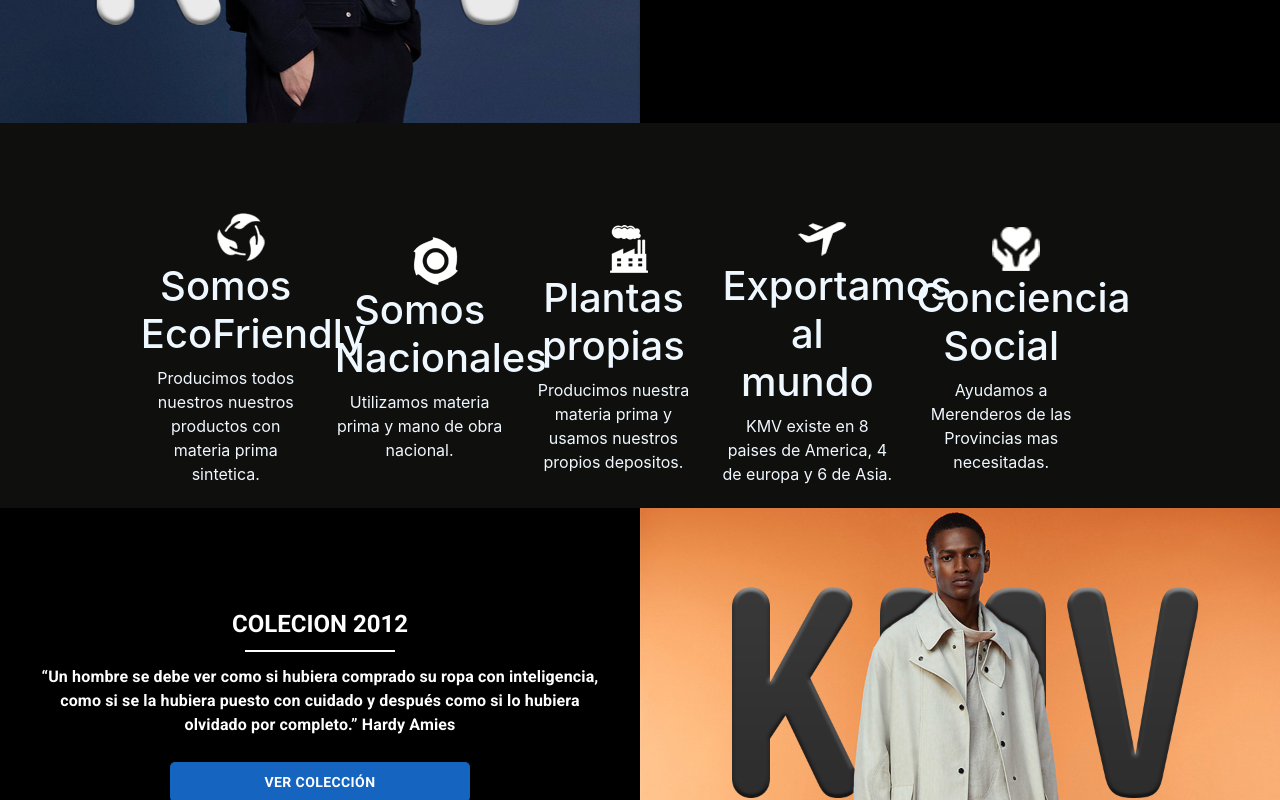
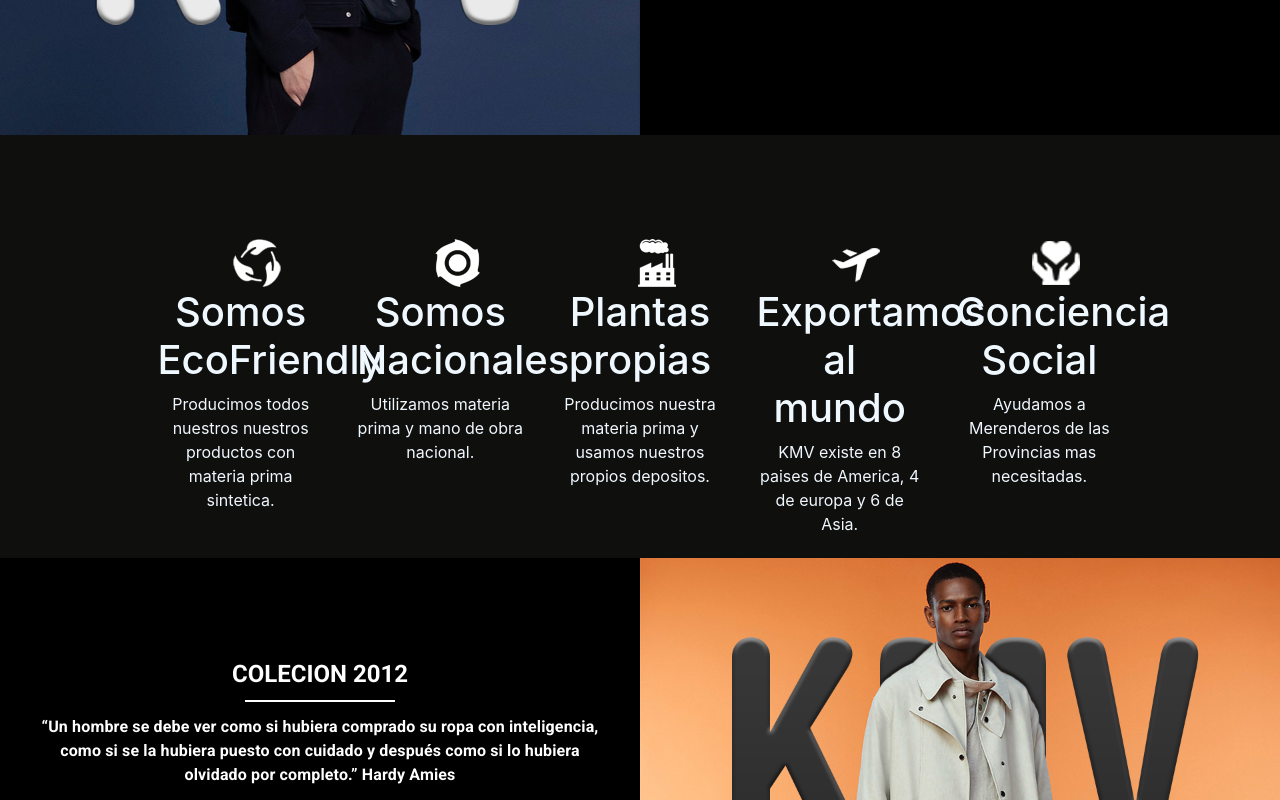
Before and after one commit to arianhoff/TrabajoGrupalKMVClothing, a React (Create React App) app: page / in a window 1280 px wide. Shown: the part 960-1760 px from the top of the page. Built offline with nearby package versions, Linux system fonts and the light colour scheme; the HTML template or start-up script is replaced by a standard one.

Commit message:
Corrección final de margen

```diff
--- a/src/general/article.js
+++ b/src/general/article.js
@@ -2,44 +2,7 @@ import { Typography, Button, Grid, Paper, styled } from "@mui/material";
 import { Box } from "@mui/system";
 import { makeStyles } from "@material-ui/core";
 import "../style/estiloGeneral.css";
-import c1 from "../assets/eco.png";
-import c2 from "../assets/Nacional.png";
-import c3 from "../assets/plantas propias.png";
-import c4 from "../assets/exportamos.png";
-import c5 from "../assets/Consiencia social.png";
-
-const Chose = [
-  {
-    img: c1,
-    info: "Somos EcoFriendly",
-    desc: "Producimos todos nuestros nuestros productos con materia prima sintetica.",
-    key: c1,
-  },
-  {
-    img: c2,
-    info: "Somos Nacionales",
-    desc: "Utilizamos materia prima y mano de obra nacional.",
-    key: c2,
-  },
-  {
-    img: c3,
-    info: "Plantas propias",
-    desc: "Producimos nuestra materia prima y usamos nuestros propios depositos.",
-    key: c3,
-  },
-  {
-    img: c4,
-    info: "Exportamos al mundo",
-    desc: "KMV existe en 8 paises de America, 4 de europa y 6 de Asia.",
-    key: c4,
-  },
-  {
-    img: c5,
-    info: "Conciencia Social",
-    desc: "Ayudamos a Merenderos de las Provincias mas necesitadas.",
-    key: c5,
-  },
-];
+import VentajasKMV from "./ventajasKMV";
 
 const UseStyles = makeStyles({
   botonArticle: {
@@ -95,26 +58,6 @@ const UseStyles = makeStyles({
     padding: "0px",
     margin: "10px auto 0 auto",
   },
-  choseGlobal: {
-    display: "flex",
-    backgroundColor: "#0F0F0D",
-    alignItems: "center",
-    padding: "6% 0% 25% 11%",
-    height: "40px",
-    width:'1531px'
-  },
-  chooseImagen: {
-    display: "flex",
-    width: "50px",
-    height: "50px",
-    borderRadius: "5px",
-    marginLeft: "75px",
-  },
-  chooseDes: {
-    display: "block",
-    textAlign: "center",
-    color: "aliceblue",
-  },
   boxGlobal: {
     margin: 0,
     padding: 0,
@@ -151,23 +94,7 @@ function article() {
               </Box>
             </Item>
           </Grid>
-          <Grid container spacing={3} className={classes.choseGlobal}>
-            {Chose.map((element, i) => {
-              return (
-                <Grid item xs={12} sm={6} md={4} lg={2} key={element.key}>
-                  <div className="choose-div">
-                    <div className={classes.chooseImagen}>
-                      <img src={element.img} alt="Imagen de producto" />
-                    </div>
-                  </div>
-                  <div className={classes.chooseDes}>
-                    <h1>{element.info}</h1>
-                    <p>{element.desc}</p>
-                  </div>
-                </Grid>
-              );
-            })}
-          </Grid>
+          <VentajasKMV />
           <Grid item xs={12} md={6}>
             <Item>
               <Box className={classes.manOneBlackBox2}>
--- a/src/general/footer.js
+++ b/src/general/footer.js
@@ -74,7 +74,7 @@ const useStyles = makeStyles({
   },
   nosotros: {
     paddingTop: "60px",
-    paddingLeft: "45px",
+    paddingLeft: "60px",
     paddingRight: "50px",
     color: "white",
   },
--- /dev/null
+++ b/src/general/ventajasKMV.js
@@ -0,0 +1,89 @@
+import React from 'react'
+import { makeStyles } from "@material-ui/core";
+import { Grid } from '@mui/material';
+import "../style/estiloGeneral.css";
+import c1 from "../assets/eco.png";
+import c2 from "../assets/Nacional.png";
+import c3 from "../assets/plantas propias.png";
+import c4 from "../assets/exportamos.png";
+import c5 from "../assets/Consiencia social.png";
+
+const Chose = [
+    {
+      img: c1,
+      info: "Somos EcoFriendly",
+      desc: "Producimos todos nuestros nuestros productos con materia prima sintetica.",
+      key: c1,
+    },
+    {
+      img: c2,
+      info: "Somos Nacionales",
+      desc: "Utilizamos materia prima y mano de obra nacional.",
+      key: c2,
+    },
+    {
+      img: c3,
+      info: "Plantas propias",
+      desc: "Producimos nuestra materia prima y usamos nuestros propios depositos.",
+      key: c3,
+    },
+    {
+      img: c4,
+      info: "Exportamos al mundo",
+      desc: "KMV existe en 8 paises de America, 4 de europa y 6 de Asia.",
+      key: c4,
+    },
+    {
+      img: c5,
+      info: "Conciencia Social",
+      desc: "Ayudamos a Merenderos de las Provincias mas necesitadas.",
+      key: c5,
+    },
+  ];
+
+  const UseStyles = makeStyles({
+    choseGlobal: {
+        display: "flex",
+        backgroundColor: "#0F0F0D",
+        padding: "8% 11% 25% 11%",
+        height: "40px",
+        justifyContent: 'space-around'
+      },
+      chooseImagen: {
+        width: "50px",
+        height: "50px",
+        borderRadius: "5px",
+        marginLeft: "75px",
+      },
+      chooseDes: {
+        display: "block",
+        textAlign: "center",
+        color: "aliceblue",
+      },
+
+  })
+
+const ventajasKMV = () => {
+    const classes = UseStyles();
+  return (
+    <Grid container  className={classes.choseGlobal}>
+            {Chose.map((element, i) => {
+              return (
+                <Grid item xs={12} sm={6} md={4} lg={2} key={element.key} className={classes.choseGrid} id='choose'>
+                  <div>
+                    <div className={classes.chooseImagen}>
+                      <img src={element.img} alt="Imagen de producto" />
+                    </div>
+                  </div>
+                  <div className={classes.chooseDes}>
+                    <h1>{element.info}</h1>
+                    <p>{element.desc}</p>
+                  </div>
+                </Grid>
+              );
+            })}
+          </Grid>
+  )
+}
+
+export default ventajasKMV
--- a/src/style/estiloGeneral.css
+++ b/src/style/estiloGeneral.css
@@ -3,7 +3,7 @@
   background-image: url(../assets/imagenfooter.png);
 }
 /* Article */
-.choose:hover{
+#choose:hover{
   transform: scale(1.1);
 }
 #manOne {
```
